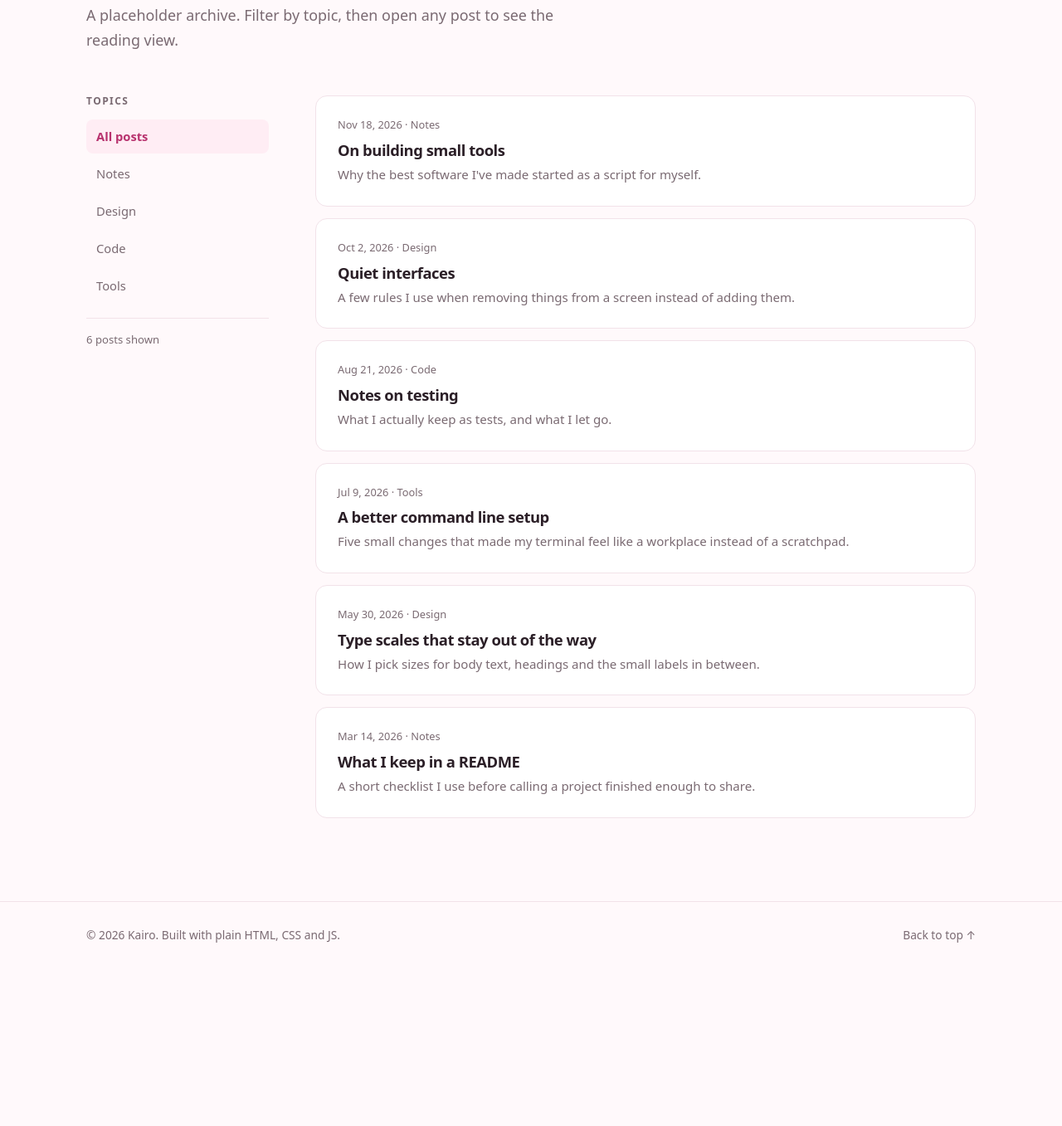
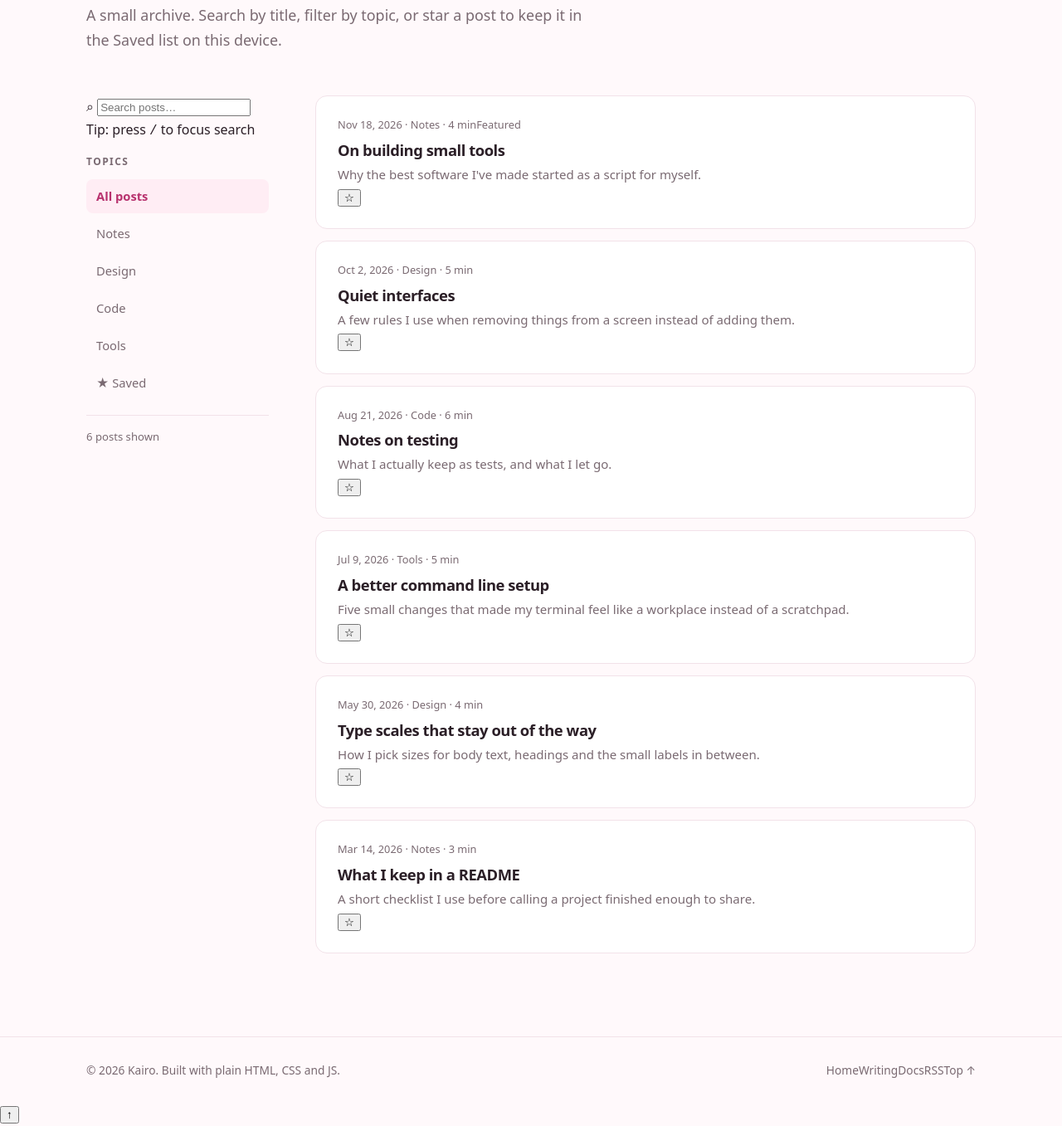
Before and after one commit to mohitbishnoi7568-alt/kairo-portfolio, a plain HTML site: page blog.html in a window 1280 px wide. Shown: the part 255-1612 px from the top of the page at 83% size. Before the commit the page ends 1421 px from the top, so only its background shows below. Drawn offline with Linux system fonts and the light colour scheme.

Commit message:
Refresh site: blog.html

```diff
--- a/blog.html
+++ b/blog.html
@@ -3,9 +3,22 @@
 <head>
   <meta charset="utf-8">
   <meta name="viewport" content="width=device-width, initial-scale=1">
+  <meta name="theme-color" content="#fff9fb">
+  <link rel="icon" href="assets/icon.svg" type="image/svg+xml">
+  <link rel="alternate icon" href="assets/icon-192.png" sizes="192x192">
+  <link rel="manifest" href="manifest.webmanifest">
+  <meta name="sw-path" content="./sw.js">
   <title>Writing — Kairo</title>
-  <meta name="description" content="Notes on code, design and small tools — placeholder posts for a personal blog.">
+  <meta name="description" content="Notes on code, design and small tools by Kairo. Search by topic or save posts for later.">
+  <meta property="og:type" content="website">
+  <meta property="og:site_name" content="Kairo">
+  <meta property="og:title" content="Writing — Kairo">
+  <meta property="og:description" content="Notes on code, design and small tools.">
+  <meta property="og:url" content="https://mohitbishnoi7568-alt.github.io/kairo-portfolio/blog.html">
+  <meta property="og:image" content="https://mohitbishnoi7568-alt.github.io/kairo-portfolio/assets/og-preview.png">
+  <meta name="twitter:card" content="summary_large_image">
   <link rel="stylesheet" href="css/style.css">
+  <script type="application/ld+json">{"@context":"https://schema.org","@type":"Person","name":"Kairo","email":"mailto:noviqxofficial@gmail.com","url":"https://mohitbishnoi7568-alt.github.io/kairo-portfolio/"}</script>
 </head>
 <body>
   <a class="skip-link" href="#main">Skip to content</a>
@@ -13,15 +26,16 @@
   <header class="site-header">
     <div class="wrap header-inner">
       <a class="brand" href="index.html" aria-label="Home">K<span class="brand-dot">.</span></a>
-      <button class="nav-toggle" type="button" aria-expanded="false" aria-controls="site-nav" aria-label="Open navigation">
-        <span></span><span></span><span></span>
-      </button>
       <nav id="site-nav" class="site-nav" aria-label="Main navigation">
         <a href="index.html">Home</a>
         <a href="blog.html" aria-current="page">Writing</a>
         <a href="docs.html">Docs</a>
         <a href="index.html#contact">Contact</a>
       </nav>
+      <div class="header-actions">
+        <button class="icon-button theme-toggle" id="theme-toggle" type="button" aria-label="Switch to dark theme" aria-pressed="false" title="Dark theme">☾</button>
+        <button class="nav-toggle" type="button" aria-expanded="false" aria-controls="site-nav" aria-label="Open navigation"><span></span><span></span><span></span></button>
+      </div>
     </div>
   </header>
 
@@ -29,11 +43,16 @@
     <div class="wrap page-head">
       <p class="eyebrow">Writing</p>
       <h1>Notes, short and long.</h1>
-      <p class="lede">A placeholder archive. Filter by topic, then open any post to see the reading view.</p>
+      <p class="lede">A small archive. Search by title, filter by topic, or star a post to keep it in the Saved list on this device.</p>
     </div>
 
     <div class="wrap layout">
-      <aside class="sidebar" aria-label="Filter posts by topic">
+      <aside class="sidebar" aria-label="Find posts">
+        <div class="search-box">
+          <label class="search-icon" for="post-search" aria-hidden="true">⌕</label>
+          <input class="search-input" id="post-search" type="search" placeholder="Search posts…" aria-label="Search posts" autocomplete="off">
+          <p class="search-hint">Tip: press <kbd>/</kbd> to focus search</p>
+        </div>
         <h2>Topics</h2>
         <div class="filter-list">
           <button class="filter-btn active" type="button" data-filter="all" aria-pressed="true">All posts</button>
@@ -41,52 +60,76 @@
           <button class="filter-btn" type="button" data-filter="design" aria-pressed="false">Design</button>
           <button class="filter-btn" type="button" data-filter="code" aria-pressed="false">Code</button>
           <button class="filter-btn" type="button" data-filter="tools" aria-pressed="false">Tools</button>
+          <button class="filter-btn" type="button" data-filter="saved" aria-pressed="false">★ Saved</button>
         </div>
         <p class="result-count"><span id="visible-count">6</span> posts shown</p>
       </aside>
 
-      <div class="post-list">
-        <a class="list-item" href="post.html" data-category="notes">
-          <p class="meta"><time datetime="2026-11-18">Nov 18, 2026</time> &middot; Notes</p>
+      <div class="post-list" aria-live="polite">
+        <div class="list-item" data-category="notes" data-post="small-tools" data-search="on building small tools notes scripts tools small useful">
+          <a class="list-item-link" href="posts/small-tools.html">
+            <p class="meta"><time datetime="2026-11-18">Nov 18, 2026</time> &middot; Notes &middot; <span class="read-time">4 min</span><span class="featured">Featured</span></p>
             <h3>On building small tools</h3>
             <p>Why the best software I've made started as a script for myself.</p>
           </a>
-        <a class="list-item" href="post.html" data-category="design">
-          <p class="meta"><time datetime="2026-10-02">Oct 2, 2026</time> &middot; Design</p>
+          <button class="save-btn" type="button" data-save="small-tools" aria-label="Save for later" aria-pressed="false">☆</button>
+        </div>
+        <div class="list-item" data-category="design" data-post="quiet-interfaces" data-search="quiet interfaces design removing elements calm typography colour">
+          <a class="list-item-link" href="posts/quiet-interfaces.html">
+            <p class="meta"><time datetime="2026-10-02">Oct 2, 2026</time> &middot; Design &middot; <span class="read-time">5 min</span></p>
             <h3>Quiet interfaces</h3>
             <p>A few rules I use when removing things from a screen instead of adding them.</p>
           </a>
-        <a class="list-item" href="post.html" data-category="code">
-          <p class="meta"><time datetime="2026-08-21">Aug 21, 2026</time> &middot; Code</p>
+          <button class="save-btn" type="button" data-save="quiet-interfaces" aria-label="Save for later" aria-pressed="false">☆</button>
+        </div>
+        <div class="list-item" data-category="code" data-post="testing-notes" data-search="notes on testing code tests regression what to keep">
+          <a class="list-item-link" href="posts/testing-notes.html">
+            <p class="meta"><time datetime="2026-08-21">Aug 21, 2026</time> &middot; Code &middot; <span class="read-time">6 min</span></p>
             <h3>Notes on testing</h3>
             <p>What I actually keep as tests, and what I let go.</p>
           </a>
-        <a class="list-item" href="post.html" data-category="tools">
-          <p class="meta"><time datetime="2026-07-09">Jul 9, 2026</time> &middot; Tools</p>
+          <button class="save-btn" type="button" data-save="testing-notes" aria-label="Save for later" aria-pressed="false">☆</button>
+        </div>
+        <div class="list-item" data-category="tools" data-post="cli-setup" data-search="a better command line setup tools terminal aliases prompt history">
+          <a class="list-item-link" href="posts/cli-setup.html">
+            <p class="meta"><time datetime="2026-07-09">Jul 9, 2026</time> &middot; Tools &middot; <span class="read-time">5 min</span></p>
             <h3>A better command line setup</h3>
             <p>Five small changes that made my terminal feel like a workplace instead of a scratchpad.</p>
           </a>
-        <a class="list-item" href="post.html" data-category="design">
-          <p class="meta"><time datetime="2026-05-30">May 30, 2026</time> &middot; Design</p>
+          <button class="save-btn" type="button" data-save="cli-setup" aria-label="Save for later" aria-pressed="false">☆</button>
+        </div>
+        <div class="list-item" data-category="design" data-post="type-scales" data-search="type scales that stay out of the way design font sizes typography rhythm">
+          <a class="list-item-link" href="posts/type-scales.html">
+            <p class="meta"><time datetime="2026-05-30">May 30, 2026</time> &middot; Design &middot; <span class="read-time">4 min</span></p>
             <h3>Type scales that stay out of the way</h3>
             <p>How I pick sizes for body text, headings and the small labels in between.</p>
           </a>
-        <a class="list-item" href="post.html" data-category="notes">
-          <p class="meta"><time datetime="2026-03-14">Mar 14, 2026</time> &middot; Notes</p>
+          <button class="save-btn" type="button" data-save="type-scales" aria-label="Save for later" aria-pressed="false">☆</button>
+        </div>
+        <div class="list-item" data-category="notes" data-post="readme" data-search="what i keep in a readme notes documentation handoff">
+          <a class="list-item-link" href="posts/readme.html">
+            <p class="meta"><time datetime="2026-03-14">Mar 14, 2026</time> &middot; Notes &middot; <span class="read-time">3 min</span></p>
             <h3>What I keep in a README</h3>
             <p>A short checklist I use before calling a project finished enough to share.</p>
           </a>
+          <button class="save-btn" type="button" data-save="readme" aria-label="Save for later" aria-pressed="false">☆</button>
         </div>
+      </div>
+      <div class="empty-state" id="empty-state" hidden>No posts match that search. Try another word or a different topic.</div>
     </div>
   </main>
 
   <footer class="site-footer">
     <div class="wrap footer-inner">
       <p>&copy; <span data-year>2026</span> Kairo. Built with plain HTML, CSS and JS.</p>
-      <p><a href="#main">Back to top &uarr;</a></p>
+      <nav class="footer-links" aria-label="Footer">
+        <a href="index.html">Home</a><a href="blog.html">Writing</a><a href="docs.html">Docs</a><a href="feed.xml">RSS</a><a href="#main">Top &uarr;</a>
+      </nav>
     </div>
   </footer>
 
+  <button class="to-top" id="to-top" type="button" aria-label="Back to top" title="Back to top">&uarr;</button>
+  <div class="toast" id="toast" role="status" aria-live="polite"></div>
   <script src="js/main.js" defer></script>
 </body>
 </html>
```
Lines whose indentation alone changed are shown as unchanged.
